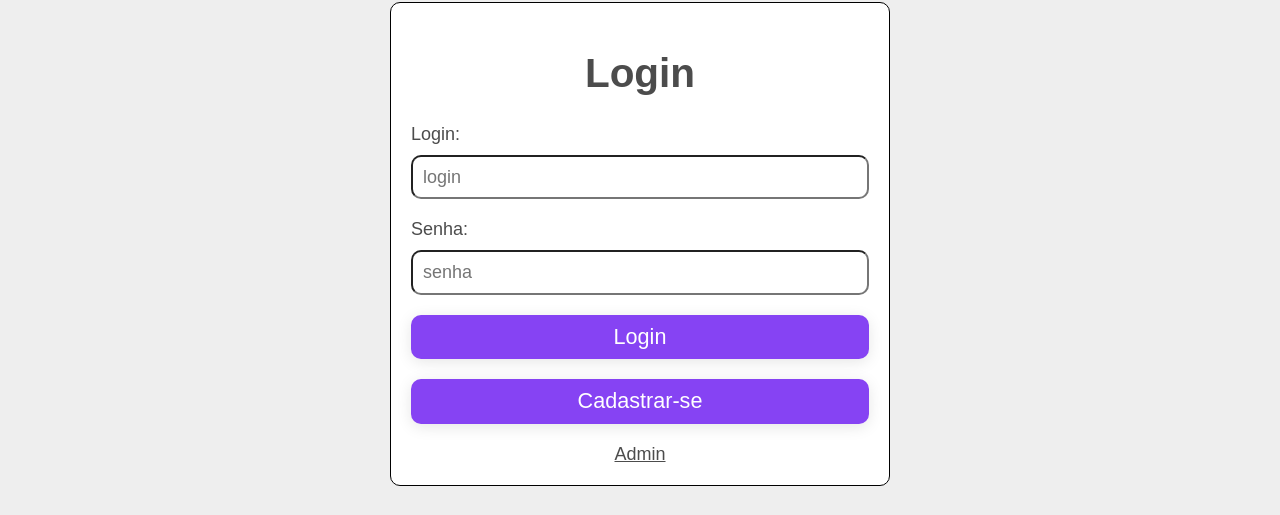
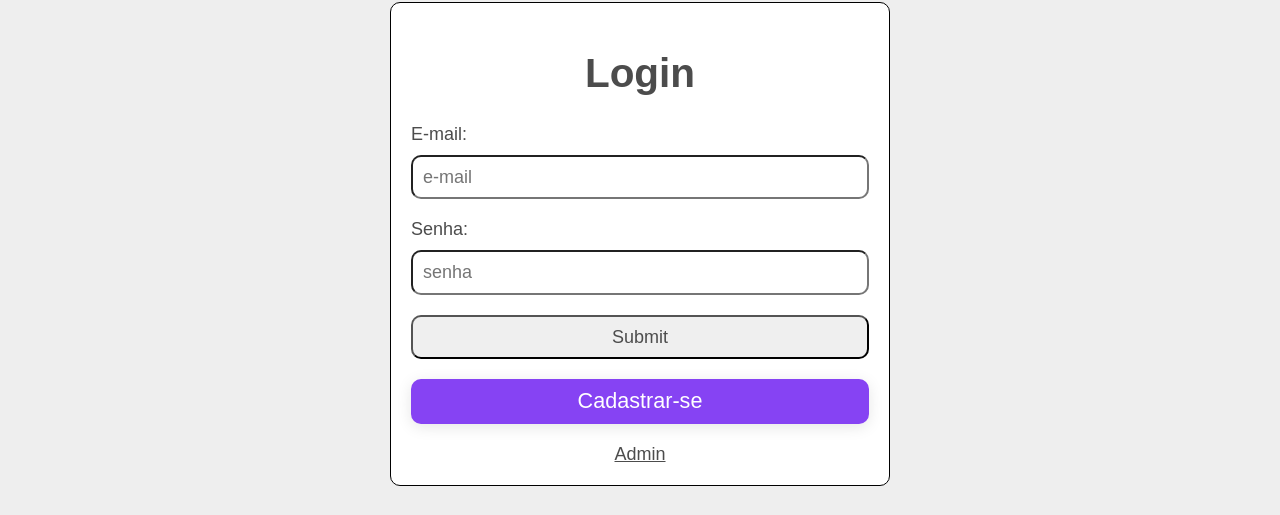
Before and after one commit to inaotani/pet-shop-react, a React (Create React App) app: page /login in a window 1280 px wide. Shown: the part 161-676 px from the top of the page. Built offline with nearby package versions, Linux system fonts and the light colour scheme.

Commit message:
test login integration

```diff
--- a/package.json
+++ b/package.json
@@ -6,6 +6,8 @@
     "@testing-library/jest-dom": "^5.11.6",
     "@testing-library/react": "^11.1.2",
     "@testing-library/user-event": "^12.2.2",
+    "axios": "^0.21.0",
+    "cors": "^2.8.5",
     "infinite-react-carousel": "^1.2.11",
     "react": "^17.0.1",
     "react-dom": "^17.0.1",
--- a/src/pages/Login/Login.js
+++ b/src/pages/Login/Login.js
@@ -1,28 +1,75 @@
-import React from "react";
+import React, { Component } from "react";
 import "./../../index.css";
 import Layout from './../../components/Layout';
 import Input from './../../components/Input';
 import Btn from './../../components/Btn';
 import DivBorder from '../../components/DivBorder';
 import './style.css';
+import Header from "../../components/Header";
 
-const Login = () => {
+export default class Login extends Component {
+    constructor(props) {
+        super(props);
+
+        this.state = {
+            email: "",
+            password: "",
+        };
+
+        this.handleSubmit = this.handleSubmit.bind(this);
+        this.handleChange = this.handleChange.bind(this);
+    }
+
+    handleChange(event) {
+        this.setState({
+          [event.target.name]: event.target.value
+        });
+    }
+
+    handleSubmit(event) {
+
+        event.preventDefault();
+
+        const json = JSON.stringify({ email: 'chega_por_hj@gmail.com', password: 'asdfasdfasdf' })
+        const url = 'https://cors-anywhere.herokuapp.com/https://petshop-backend.vercel.app/api/login';
+        const url2 = 'https://petshop-backend-git-enablecors.gabrielcocenza.vercel.app/api/login';
+        const url3 = 'https://petshop-backend.vercel.app/api/login';
+        const myHeader = new Headers();
+        myHeader.append("Content-Type", "application/json");
+        myHeader.append("Access-Control-Allow-Origin", "http://localhost:3000");
+        myHeader.append('Access-Control-Allow-Headers', 'Origin, Content-Type, X-Auth-Token');
+        myHeader.append('Access-Control-Allow-Methods', 'GET, POST, PATCH, PUT, DELETE, OPTIONS');
+        const requestOption = {
+            method: 'POST',
+            headers: myHeader,
+            body: json,
+            redirect: 'follow'
+        }
+
+        fetch(url3, requestOption)
+        .then(response => response.text())
+        .then(result => console.log(result))
+        .catch(error => console.log('error', error));
+
+    }
+
+    render() {
         return (
             <Layout>
                 <div className="container form">
                     <DivBorder>
-                <   h1>Login</h1>
-                    <form id="login-form">
-                        <Input type="text" placeholder="login" id="login" name="login" label="Login" />
+                    <h1>Login</h1>
+                        <form id="login-form" method="POST" onSubmit={this.handleSubmit}>
+                            <Input type="text" placeholder="e-mail" id="email" name="email" label="E-mail" />
                             <Input type="password" placeholder="senha" id="password" name="password" label="Senha" />
-                        <Btn link="/minha-conta">Login</Btn>
+                            <Input type="submit" placeholder="senha" value="Entrar" />
                             <Btn link="cadastra-se">Cadastrar-se</Btn>
                             <a href="/estoque">Admin</a>
                         </form>
                     </DivBorder>
                 </div>
             </Layout>
-    );
-};
+        )
+    }
 
-export default Login;
+}
```
Also changed, not shown: 1 other file (tests, documents, lock files or other folders). Lines whose indentation alone changed are shown as unchanged.
